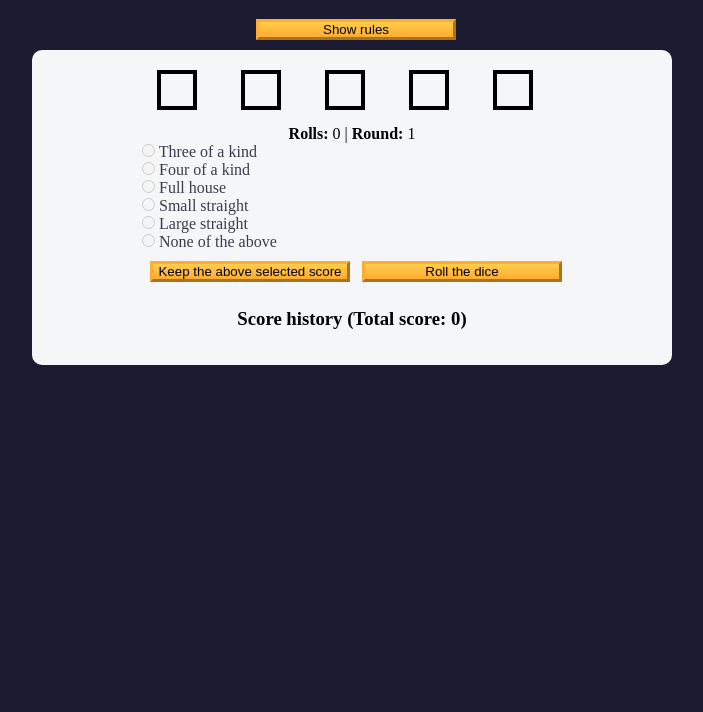
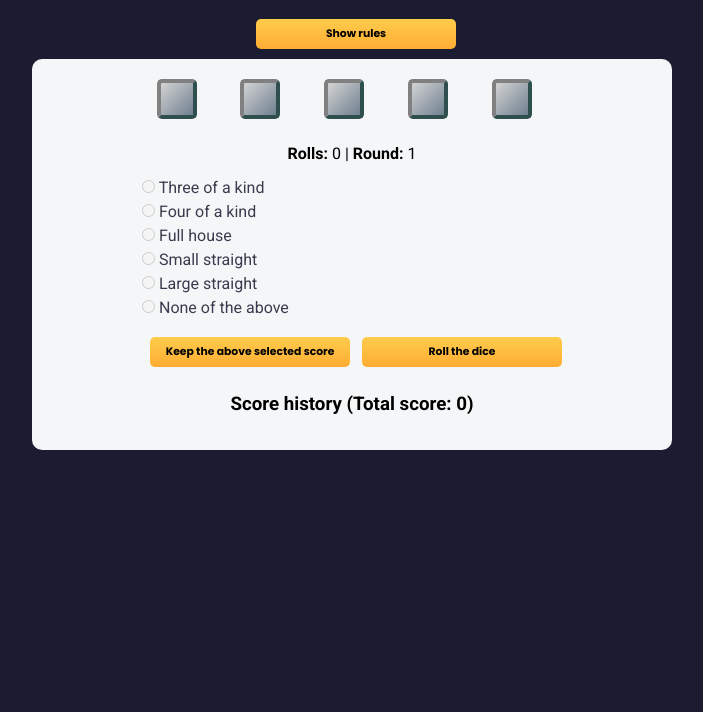
Before and after one commit to munergenis/freeCodeCamp-dice-game, a plain HTML site: page index.html in a window 1280 px wide. Shown: the part 88-800 px from the top of the page, without its empty margins (288-991 px from the left). Drawn offline with Linux system fonts and the light colour scheme.

Commit message:
changes style.css

```diff
--- a/index.html
+++ b/index.html
@@ -87,12 +87,14 @@
         </div>
       </div>
 
+      <div class="button-cont">
         <button class="btn" id="keep-score-btn" type="button">
           Keep the above selected score
         </button>
         <button class="btn" id="roll-dice-btn" type="button">
           Roll the dice
         </button>
+      </div>
     </form>
 
     <div id="scores">
--- a/style.css
+++ b/style.css
@@ -1,3 +1,6 @@
+@import url('https://fonts.googleapis.com/css2?family=Poppins:wght@400;700&display=swap');
+@import url('https://fonts.googleapis.com/css2?family=Roboto:wght@400;700&display=swap');
+
 *,
 *::before,
 *::after {
@@ -21,6 +24,7 @@
 
 body {
   background-color: var(--dark-grey);
+  font-family: Roboto;
 }
 
 header {
@@ -75,12 +79,27 @@ main {
   height: 40px;
   text-align: center;
   margin-right: 15px;
-  border: 4px solid var(--black);
+  border: 4px solid;
+  border-top-color: gray;
+  border-left-color: gray;
+  border-right-color: darkslategray;
+  border-bottom-color: darkslategray;
+  border-radius: 5px;
+  background-image: linear-gradient(135deg, lightgray, slategray);
   padding: 10px;
 }
 
 .rounds-text {
+  margin-top: 25px;
   text-align: center;
+}
+
+#score-options {
+  margin-top: 15px;
+}
+
+#score-options > div {
+  margin-top: 5px;
 }
 
 input[type="radio"]:disabled + label {
@@ -93,15 +112,25 @@ input[type="radio"]:disabled + label {
   list-style-position: inside;
 }
 
+.button-cont {
+  margin-top: 10px;
+}
+
 .btn {
   cursor: pointer;
   width: 200px;
+  height: 30px;
   margin: 10px 0 10px 0.5rem;
   color: var(--black);
+  font-family: Poppins;
+  font-weight: bold;
+  font-size: 0.675em;
   background-color: var(--gold);
   background-image: linear-gradient(var(--golden-yellow), var(--orange));
-  border-color: var(--gold);
-  border-width: 3px;
+  /* border-color: var(--gold); */
+  border: none;
+  /* border-width: 3px; */
+  border-radius: 5px;
 }
 
 .btn:hover:enabled {
```
Lines whose indentation alone changed are shown as unchanged.
